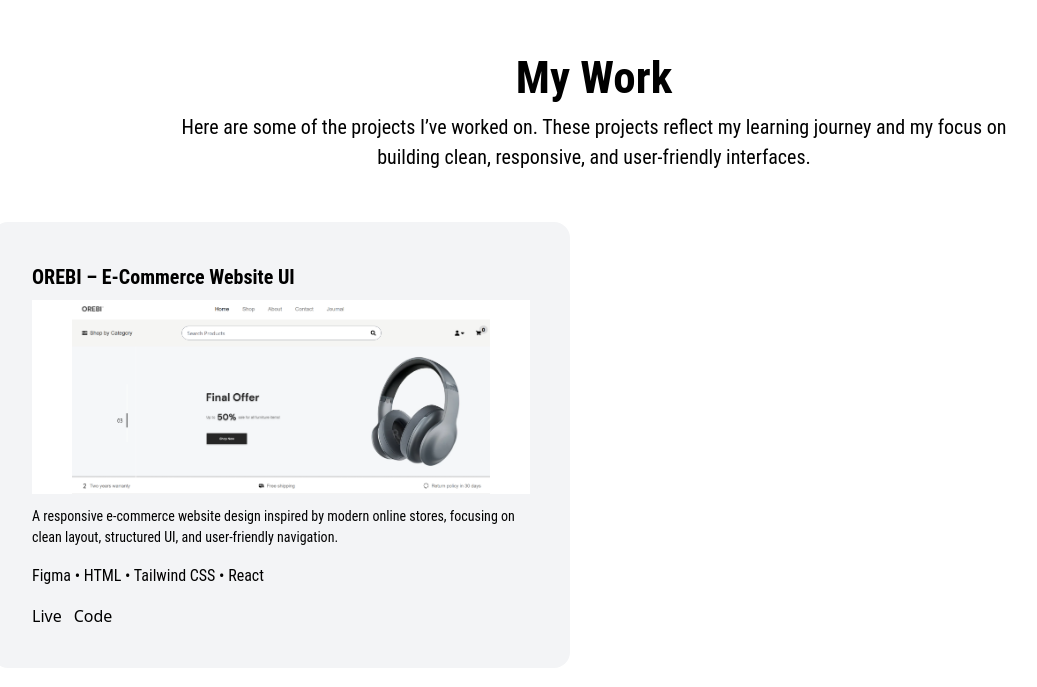
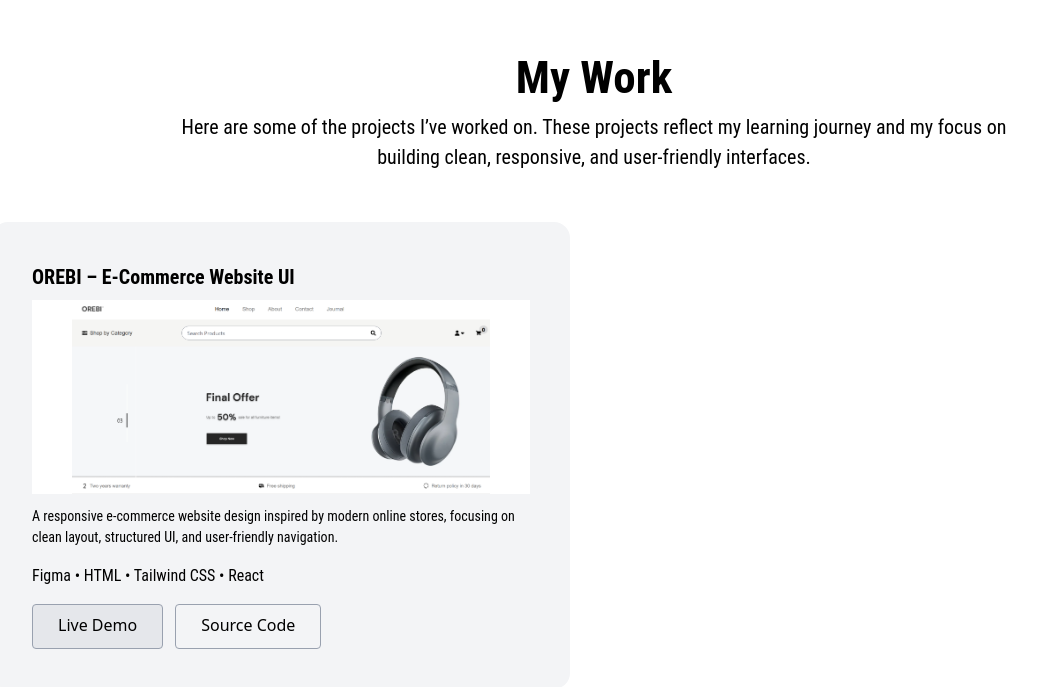
Before and after one commit to tamanna180906/my-portfolio, a React (Vite) app: page / in a window 1280 px wide. Shown: the part 1444-2131 px from the top of the page, without its empty margins (46-1083 px from the left). Built offline with nearby package versions, Linux system fonts and the light colour scheme.

Commit message:
wrk button

```diff
--- a/src/components/Work.jsx
+++ b/src/components/Work.jsx
@@ -23,8 +23,8 @@ function Work() {
               structured UI, and user-friendly navigation.</p>
             <p className='pt-4 text-[16px] font-rc '>Figma • HTML • Tailwind CSS • React</p>
             <div className="flex gap-3 mt-4">
-              <a className="btn">Live</a>
-              <a className="btn">Code</a>
+              <a href="https://sign-log.netlify.app/" className="btn pt-[8px] pb-[11px] px-[25px] border border-gray-400 bg-gray-200 rounded ">Live Demo</a>
+              <a href='https://github.com/tamanna180906/last-project' className="btn pt-[8px] pb-[11px] px-[25px] border border-gray-400  rounded ">Source Code</a>
             </div>
           </div>
         </div>
```
